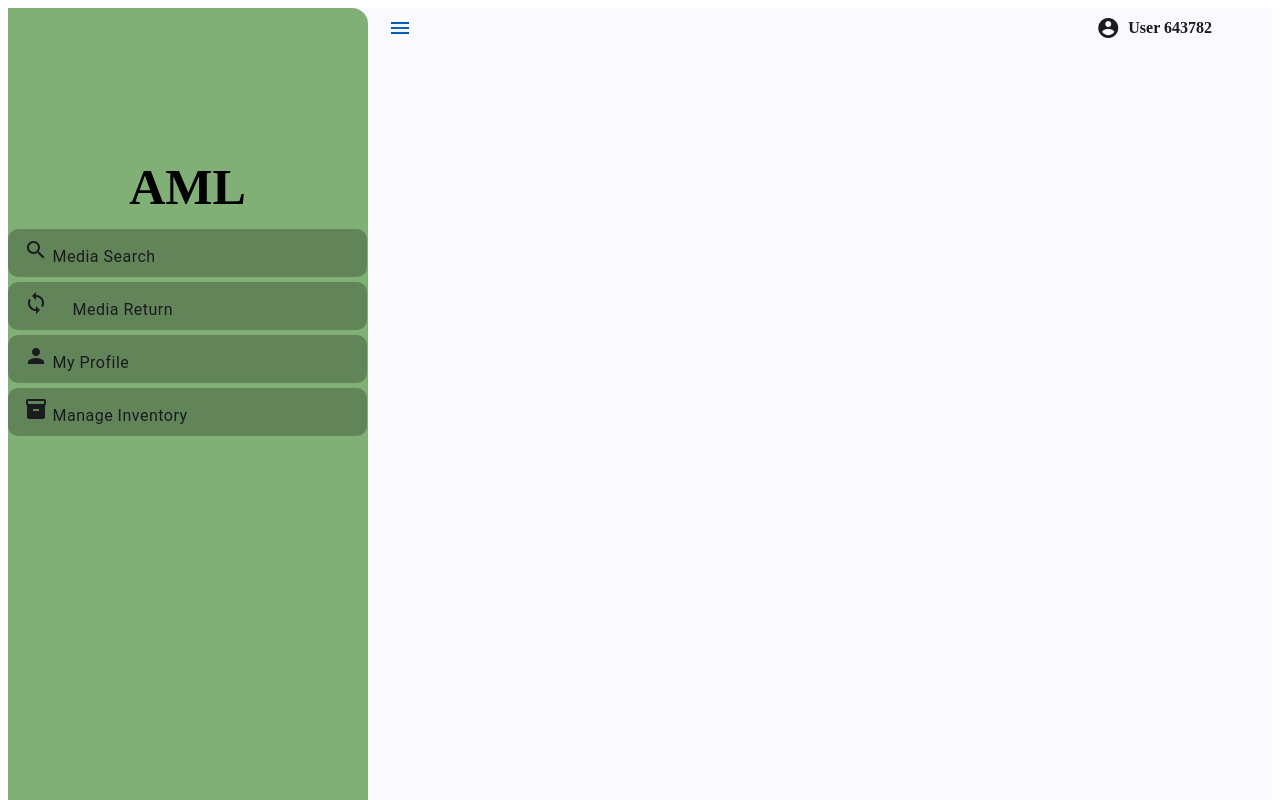
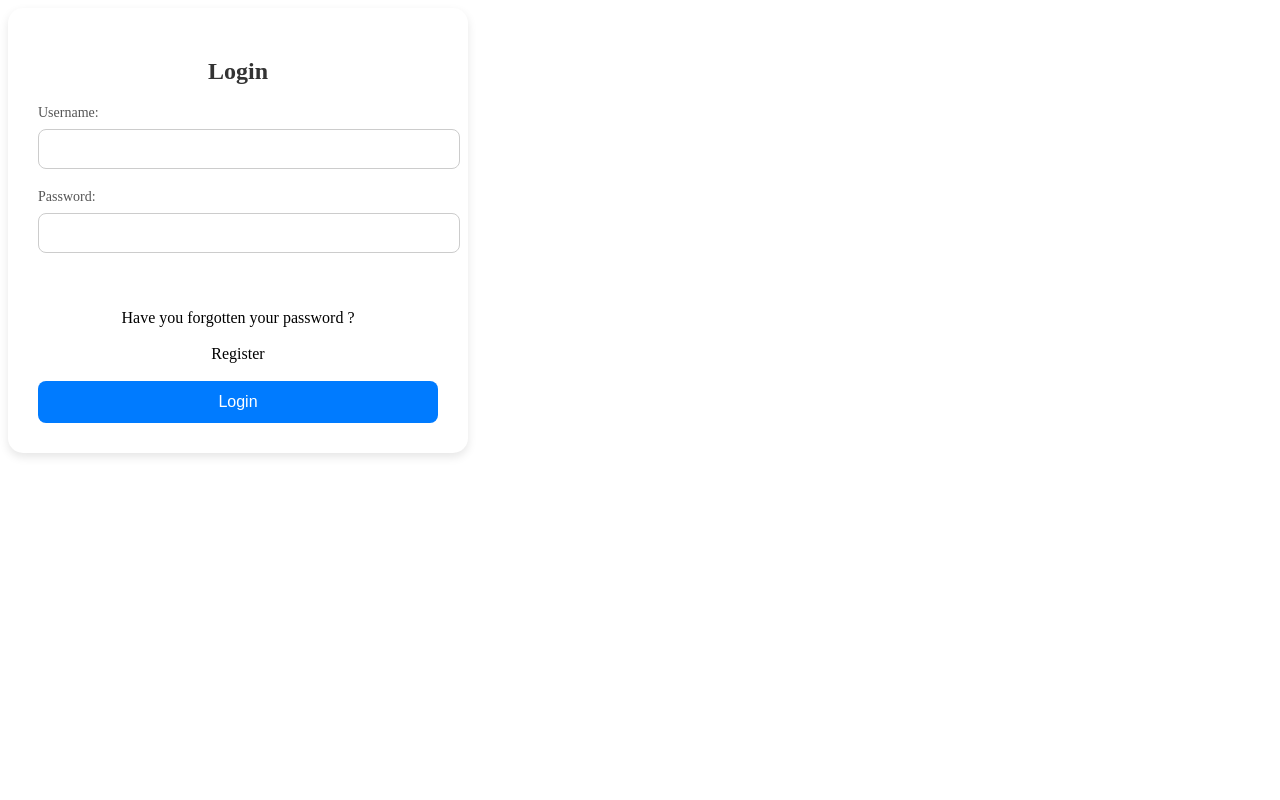
Before and after one commit to todday-not-yesterday/AmlUi, an Angular app in the folder aml-ui/: page /Login in a window 1280 px wide. Before the commit this address led to /. Shown: the top 800 px of the page. Built offline with nearby package versions, Linux system fonts and the light colour scheme.

Commit message:
Adding a login Screen

```diff
--- a/aml-ui/src/app/app.component.html
+++ b/aml-ui/src/app/app.component.html
@@ -1,2 +1,8 @@
-<!-- Needs adding login component here and possibly directing to the below component after successful login -->
-<app-side-bar></app-side-bar>
+<div *ngIf="isLoggedIn">
+  <app-side-bar></app-side-bar>
+  <router-outlet></router-outlet>
+</div>
+
+<div *ngIf="!isLoggedIn">
+  <Login></Login>
+</div>
--- a/aml-ui/src/app/app.component.ts
+++ b/aml-ui/src/app/app.component.ts
@@ -3,19 +3,34 @@ import { SideBarComponent } from "./components/side-bar/side-bar.component";
 import { MatSidenavModule } from '@angular/material/sidenav';
 import { MatListModule } from '@angular/material/list';
 import { RouterModule } from '@angular/router';
+import {Login} from './components/Login/Login.component';
+import { Router } from '@angular/router';
+import { CommonModule } from '@angular/common';  // Import CommonModule
 
 @Component({
   selector: 'app-root',
   standalone: true,
   imports: [
+    CommonModule,
     SideBarComponent,
     MatSidenavModule,
     MatListModule,
-    RouterModule
+    RouterModule,
+    Login
   ],
   templateUrl: './app.component.html',
   styleUrls: ['./app.component.scss']
 })
 export class AppComponent {
-  title = 'aml-ui';
+  isLoggedIn: boolean = false;
+  constructor(private router: Router) {}
+  ngOnInit() {
+    this.isLoggedIn = localStorage.getItem('isLoggedIn') === 'true';
+  }
+  login() {
+    this.isLoggedIn = true;
+    console.log(this.isLoggedIn);
+    localStorage.setItem('isLoggedIn', 'true');
+    this.router.navigate(['/media-return']);
+  }
 }
--- a/aml-ui/src/app/app.routes.ts
+++ b/aml-ui/src/app/app.routes.ts
@@ -1,8 +1,10 @@
 import { Routes } from '@angular/router';
 import {MediaReturnComponent} from './components/Media-Return/Media-Return.component';
-import {MediaBorrowComponent } from './components/media-borrow/media-borrow.component';
+import {MediaBorrowComponent} from './components/media-borrow/media-borrow.component';
+import {Login} from './components/Login/Login.component';
 
 export const routes: Routes = [
     {path: 'Media-Return', component: MediaReturnComponent},
-    {path: 'media-borrow', component: MediaBorrowComponent}
+    {path: 'media-borrow', component: MediaBorrowComponent},
+    {path: 'Login', component: Login}
 ];
--- /dev/null
+++ b/aml-ui/src/app/components/Login/Login.component.html
@@ -0,0 +1,27 @@
+<div class="login-container">
+  <h2>Login</h2>
+
+  <form (ngSubmit)="login()">
+    <div class="form-group">
+      <label for="username">Username:</label>
+      <input type="text" id="username" [(ngModel)]="username" name="username" required>
+    </div>
+
+    <div class="form-group">
+      <label for="password">Password:</label>
+      <input type="password" id="password" [(ngModel)]="password" name="password" required>
+    </div>
+
+    <br>
+    <br>
+    <span class="ForgottenPassword"> Have you forgotten your password ? </span>
+    <br>
+    <br>
+    <span class="Register"> Register </span>
+    <br>
+    <br>
+
+    <button type="submit" mat-raised-button color="primary">Login</button>
+
+  </form>
+</div>
--- /dev/null
+++ b/aml-ui/src/app/components/Login/Login.component.scss
@@ -0,0 +1,94 @@
+body {
+  font-family: Arial, sans-serif;
+  background-color: #f4f7fa;
+  display: flex;
+  justify-content: center;
+  align-items: center;
+  height: 100vh;
+  margin: 0;
+}
+
+.login-container {
+  background-color: #fff;
+  padding: 30px;
+  border-radius: 15px;
+  box-shadow: 0 4px 10px rgba(0, 0, 0, 0.1);
+  width: 100%;
+  max-width: 400px;
+  text-align: center;
+  justify-content: center;
+}
+
+h2 {
+  font-size: 24px;
+  color: #333;
+  margin-bottom: 20px;
+}
+
+.form-group {
+  margin-bottom: 20px;
+  text-align: left;
+}
+
+label {
+  font-size: 14px;
+  color: #555;
+  display: block;
+  margin-bottom: 8px;
+}
+
+input {
+  width: 100%;
+  padding: 10px;
+  font-size: 16px;
+  border: 1px solid #ccc;
+  border-radius: 8px;
+  outline: none;
+  transition: all 0.3s ease;
+}
+
+input:focus {
+  border-color: #007bff;
+  box-shadow: 0 0 8px rgba(0, 123, 255, 0.5);
+}
+
+button {
+  width: 100%;
+  padding: 12px;
+  background-color: #007bff;
+  color: white;
+  font-size: 16px;
+  border: none;
+  border-radius: 8px;
+  cursor: pointer;
+  transition: background-color 0.3s ease, transform 0.2s ease;
+  box-sizing: border-box;
+}
+
+button:hover {
+  background-color: #0056b3;
+  transform: scale(1.05);
+}
+
+button:active {
+  background-color: #003d80;
+}
+
+@media (max-width: 480px) {
+  .login-container {
+    padding: 20px;
+    width: 90%;
+  }
+
+  h2 {
+    font-size: 20px;
+  }
+
+  input {
+    font-size: 14px;
+  }
+
+  button {
+    font-size: 14px;
+  }
+}
--- /dev/null
+++ b/aml-ui/src/app/components/Login/Login.component.ts
@@ -0,0 +1,28 @@
+import { Component } from '@angular/core';
+import { Router } from '@angular/router';
+import { FormsModule } from '@angular/forms';
+
+@Component({
+  selector: 'Login',
+  standalone: true,
+  imports: [FormsModule],
+  templateUrl: './Login.component.html',
+  styleUrl: './Login.component.scss'
+})
+export class Login {
+  username: string = '';
+  password: string = '';
+
+  constructor(private router: Router) {}
+
+  login() {
+    if (this.username === 'user' && this.password === 'password') {
+      localStorage.setItem('isLoggedIn', 'true');
+      this.router.navigate(['/']);
+      location.reload();
+    } else {
+      localStorage.setItem('isLoggedIn', 'false');
+      alert('Invalid login credentials');
+    }
+  }
+}
--- a/aml-ui/src/app/components/Media-Return/Media-Return.component.html
+++ b/aml-ui/src/app/components/Media-Return/Media-Return.component.html
@@ -86,6 +86,7 @@
 
     <br><br>
     <table mat-table [dataSource]="dataSource" class="mat-elevation-z8">
+        <!-- Existing columns -->
         <ng-container matColumnDef="Name">
             <th mat-header-cell *matHeaderCellDef>Name of Media</th>
             <td mat-cell *matCellDef="let element">{{ element.name }}</td>
@@ -116,9 +117,25 @@
             <td mat-cell *matCellDef="let element">{{ element.branchName }}</td>
         </ng-container>
 
+        <!-- New 'Status' Column -->
+        <ng-container matColumnDef="Status">
+            <th mat-header-cell *matHeaderCellDef>Status</th>
+            <td mat-cell *matCellDef="let element">{{ element.status }}</td>
+        </ng-container>
+
+        <!-- New 'Return' Column with Buttons -->
+        <ng-container matColumnDef="Return">
+            <th mat-header-cell *matHeaderCellDef>Return</th>
+            <td mat-cell *matCellDef="let element">
+                <button mat-button>Return</button>
+            </td>
+        </ng-container>
+
+        <!-- Header and Row Definitions -->
         <tr mat-header-row *matHeaderRowDef="displayedColumns"></tr>
         <tr mat-row *matRowDef="let row; columns: displayedColumns"></tr>
     </table>
+
 
     <div>
     <mat-paginator
--- a/aml-ui/src/app/components/side-bar/side-bar.component.html
+++ b/aml-ui/src/app/components/side-bar/side-bar.component.html
@@ -40,11 +40,10 @@
       <i class="material-icons">menu</i>
     </button>
     <span style="display: flex; align-items: center; font-weight: 600; padding-right: 60px;">
-    <i class="material-icons" style="margin-right: 8px;">account_circle</i> User 643782
+      <i class="material-icons" style="margin-right: 8px; margin-bottom: 8px;">account_circle</i> User342943534
   </span>
   </div>
 
 
   <router-outlet />
 </mat-sidenav-container>
-=======
```
Lines whose indentation alone changed are shown as unchanged.
